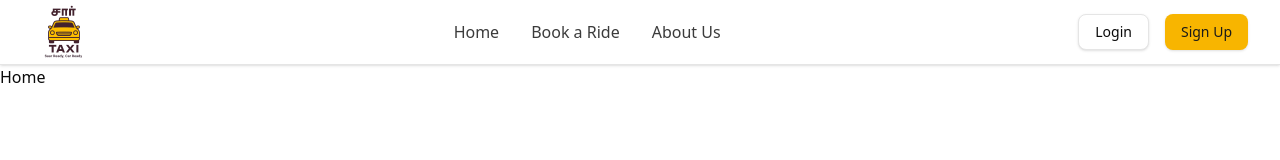
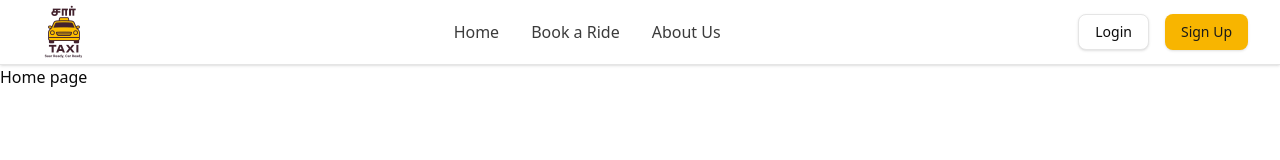
Before and after one commit to Moulithar/saar-taxi, a React (Vite) app in the folder front-end/: page / in a window 1280 px wide. Shown: the top 160 px of the page. Built offline with nearby package versions, Linux system fonts and the light colour scheme.

Commit message:
empty commit check  #1

```diff
--- a/front-end/src/App.jsx
+++ b/front-end/src/App.jsx
@@ -46,7 +46,7 @@
    <div>
     <Navbar />
     <Routes>
-      <Route path="/" element={<h1>Home</h1>} />
+      <Route path="/" element={<h1>Home page</h1>} />
       <Route path="/book" element={<h1>Book</h1>} />
       <Route path="/about" element={<h1>About</h1>} />
     </Routes>
```
